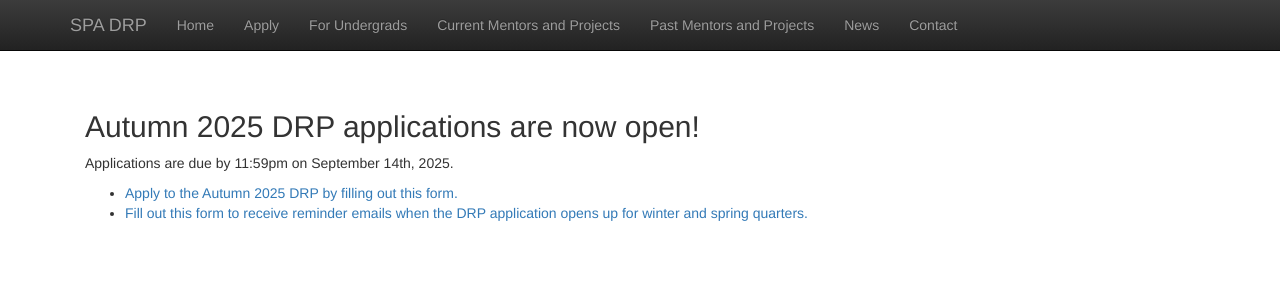
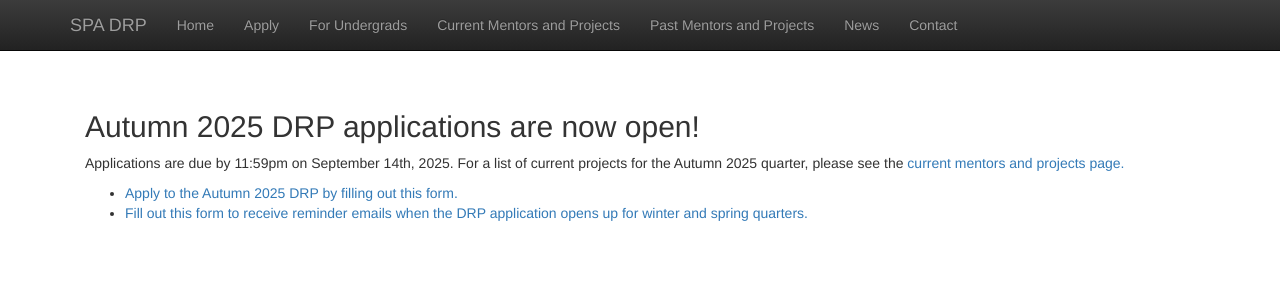
Before and after one commit to SPA-DRP/spa-drp.github.io, a Jekyll site: the page built from apply.md, in a window 1280 px wide. Shown: the top 300 px of the page. Built offline with Jekyll 4.4.1, drawn with Linux system fonts in a browser that asks for light colours; nearby versions of some CDN libraries; library files that are not in the unit come from our copies.

Commit message:
link to current mentors and projects

```diff
--- a/apply.md
+++ b/apply.md
@@ -5,7 +5,7 @@ title:  'Apply to DRP'
 
 ## Autumn 2025 DRP applications are now open!
 
-Applications are due by 11:59pm on September 14th, 2025.
+Applications are due by 11:59pm on September 14th, 2025. For a list of current projects for the Autumn 2025 quarter, please see the [current mentors and projects page.](https://spa-drp.github.io/currentmentors.html)
 
 * [Apply to the Autumn 2025 DRP by filling out this form.](https://docs.google.com/forms/d/e/1FAIpQLSc3_JxYhvfRzDQKNt_oYwx23LdAb-aHubMjSKRer0Y8FxeeeQ/viewform?usp=dialog)
 * [Fill out this form to receive reminder emails when the DRP application opens up for winter and spring quarters.](https://docs.google.com/forms/d/e/1FAIpQLSdq6fVS3UI3ABV0uQA1fNpujUruzHmR8QyI4ovkIdXadxqNQQ/viewform?usp=dialog)
```
